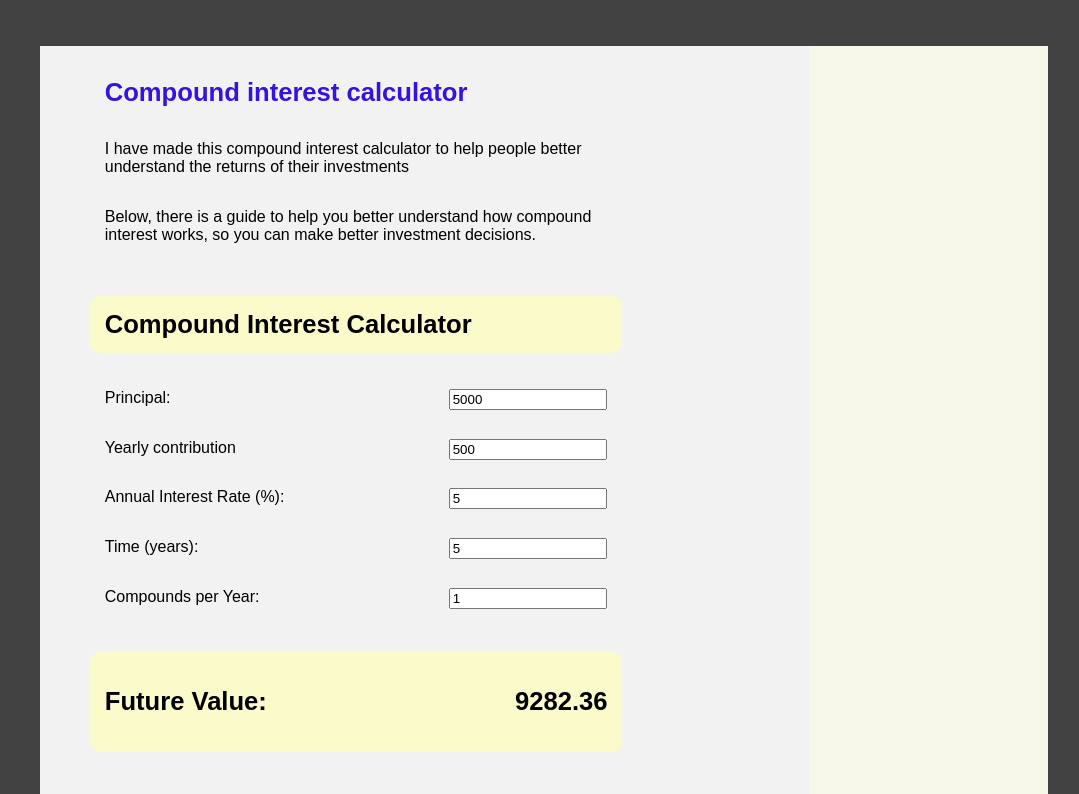
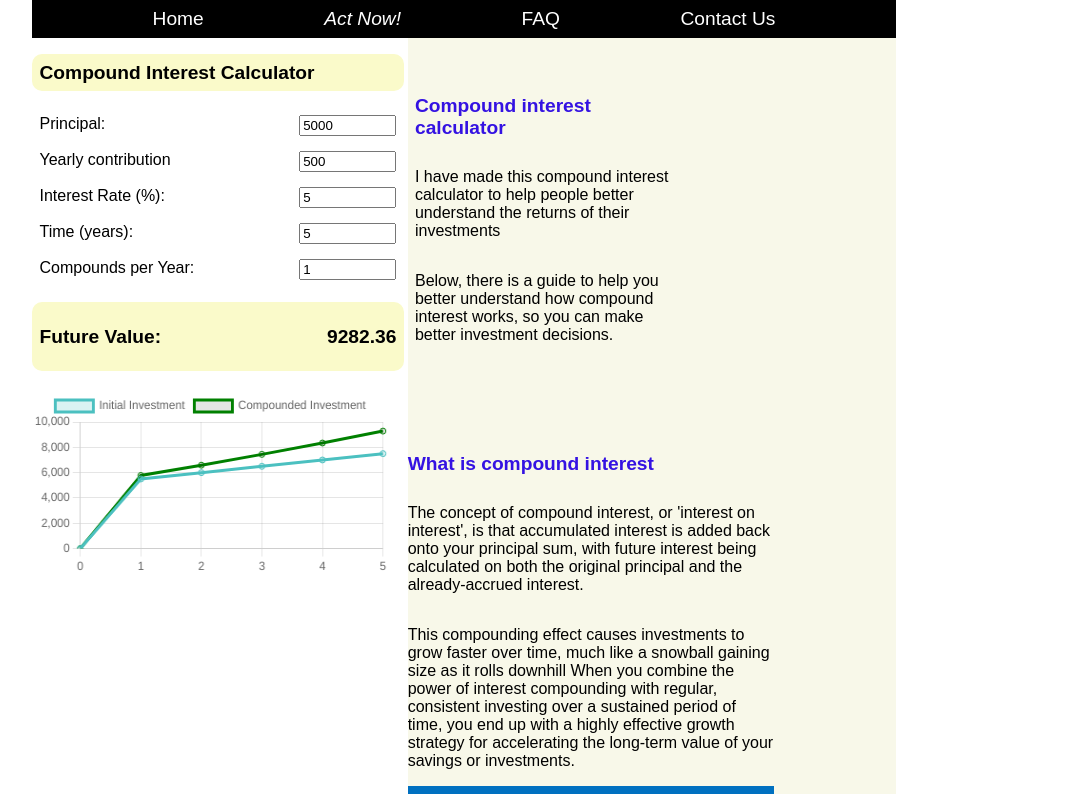
Before and after one commit to Noxtimo/compound, a React (Vite) app: page / in a window 1280 px wide. Shown: the top 794 px of the page, without its empty margins (96-1175 px from the left). Built offline with nearby package versions, Linux system fonts and the light colour scheme.

Commit message:
sixth commit

```diff
--- a/src/App.jsx
+++ b/src/App.jsx
@@ -1,6 +1,7 @@
 import Calculator from "./components/Calculator";
 import Explanation from "./components/Explanation";
 import snowball from "./images/snowball.png";
+import Header from "./components/Header";
 
 import { initializeApp } from "firebase/app";
 import { getAnalytics } from "firebase/analytics";
@@ -20,29 +21,34 @@ const analytics = getAnalytics(app);
 
 const App = () => {
   return (
+    <div className="container">
+      <Header />
       <div className="main-body">
         <div className="primary-body">
+          <Calculator />
+        </div>
+        <div className="secondary-body">
+          <div className="readings">
             <Explanation />
-        <Calculator />
-        <div className="readings">
             <div>
               <div>
                 {" "}
                 <h1>What is compound interest</h1>
                 <p>
                   {" "}
-                The concept of compound interest, or 'interest on interest', is
-                that accumulated interest is added back onto your principal sum,
-                with future interest being calculated on both the original
-                principal and the already-accrued interest.{" "}
+                  The concept of compound interest, or 'interest on interest',
+                  is that accumulated interest is added back onto your principal
+                  sum, with future interest being calculated on both the
+                  original principal and the already-accrued interest.{" "}
                 </p>
                 <p>
                   This compounding effect causes investments to grow faster over
                   time, much like a snowball gaining size as it rolls downhill
-                When you combine the power of interest compounding with regular,
-                consistent investing over a sustained period of time, you end up
-                with a highly effective growth strategy for accelerating the
-                long-term value of your savings or investments.
+                  When you combine the power of interest compounding with
+                  regular, consistent investing over a sustained period of time,
+                  you end up with a highly effective growth strategy for
+                  accelerating the long-term value of your savings or
+                  investments.
                 </p>
               </div>
 
@@ -75,7 +81,7 @@ const App = () => {
             </div>
           </div>
         </div>
-      <div className="secondary-body"></div>
+      </div>
     </div>
   );
 };
--- a/src/components/Calculator.jsx
+++ b/src/components/Calculator.jsx
@@ -64,17 +64,6 @@ const Calculator = () => {
     ],
   };
 
-  const handleSetTime = (e) => {
-    const value = +e.target.value;
-    if (value >= 1 && value <= 100) {
-      setTime(value);
-    } else {
-      // Optionally handle the case where value is outside the range
-      // You may choose to ignore or set a default value within the range
-      setTime(1); // Setting time to 1 if value is less than 1 or greater than 100
-    }
-  };
-
   const allowedKeys = [
     "Backspace",
     "Delete",
@@ -117,7 +106,7 @@ const Calculator = () => {
         </div>
 
         <div className="input-row">
-          <label>Annual Interest Rate (%):</label>
+          <label>Interest Rate (%):</label>
 
           <input
             onKeyDown={handleKeyDown}
@@ -133,10 +122,10 @@ const Calculator = () => {
 
           <input
             className="input-fields"
-            type="number"
+            type="text"
             onKeyDown={handleKeyDown}
             value={time}
-            onChange={handleSetTime}
+            onChange={(e) => setTime(+e.target.value)}
           />
         </div>
 
@@ -157,7 +146,11 @@ const Calculator = () => {
         <div className="result">
           <h2>Future Value:</h2>
 
-          <h2>{compoundInterst[compoundInterst.length - 2].toFixed(2)}</h2>
+          <h2>
+            {time < 1
+              ? initialInvestment[initialInvestment.length - 1].toFixed(2)
+              : compoundInterst[compoundInterst.length - 2].toFixed(2)}
+          </h2>
         </div>
       </div>
       <Line
--- /dev/null
+++ b/src/components/Header.jsx
@@ -0,0 +1,28 @@
+const Header = () => {
+  return (
+    <div class="nav">
+      <li>
+        <a href="#" class="nav-link">
+          Home
+        </a>
+      </li>
+      <li>
+        <a href="#" class="nav-link">
+          <em>Act Now!</em>
+        </a>
+      </li>
+      <li>
+        <a href="#" class="nav-link">
+          FAQ
+        </a>
+      </li>
+      <li>
+        <a href="#" class="nav-link">
+          Contact Us
+        </a>
+      </li>
+    </div>
+  );
+};
+
+export default Header;
--- a/src/index.css
+++ b/src/index.css
@@ -3,11 +3,8 @@
 
 
 body{
-    background-color: rgb(66, 66, 66);
     padding-left: 10%;
-    padding-right: 10%;
-    padding-bottom: 3%;
-    padding-top: 3%;
+    margin: 0;
 }
 
 *{
@@ -15,13 +12,13 @@ body{
 }
 
 h1{
-    font-size: 2vw;
+    font-size: clamp(1vw, 1.5vw, 2vw);
 }
 
 
 
 h2{
-    font-size: 2vw;
+    font-size: clamp(1vw, 1.5vw, 2vw);
 }
 
 p, label{
@@ -36,36 +33,37 @@ button{
 }
 
 .main-body{
-    background-color: #f2f2f2;
+    margin: 0;
     display: flex;
     height: 300rem;
-    padding-left: 5%;
+    width: 75%;
 
 
 }
 
 .primary-body{
-    width: 75%;
+    width: 50%;
     display: flex;
     flex-direction: column;
 }
 
 .secondary-body{
     background-color: rgb(248, 248, 233);
-    width: 25%;
+    width: 65%;
     height: 100%;
 }
 
 
 .input-row{
-    width: 70%;
+    width: 95%;
     display: flex;
     justify-content: space-between;
     padding: 2%;
 }
 
 .input-fields{
-    width: 30%;
+    width: 25%;
+    min-width: 25%;
     height: 5%;
 }
 
@@ -87,7 +85,7 @@ button{
     display: flex;
     justify-content: space-between;
     align-items: center;
-    width: 70%;
+    width: 95%;
     background-color: rgb(250, 250, 202);
     border-radius: 10px;
     padding: 2%;
@@ -104,10 +102,9 @@ button{
 }
 
 .my-chart{
-    width: 75% !important;
+    width: 95% !important;
     margin-top: 5%;
 }
-
 
 
 
@@ -141,3 +138,41 @@ button{
     padding: 5%;
     border: 5px solid green;
 }
+
+
+.nav{
+    width: 75%;
+    justify-content: space-evenly;
+    background-color: black;
+    display: flex;
+    height: 3vw;
+    align-items: center;
+}
+
+.nav li {
+    list-style: none;
+    font-size: clamp(1vw, 1.5vw, 2vw);
+
+  }
+
+  /* :hover allows you change the background color of the nav items when you mouse over them. Play around with the transition value to change the speed of the hover transition. */
+  .nav li:hover {
+    background: red;
+    transition: background .3s;
+  }
+
+
+
+  /* This rule is applied to the link <a> tag. It lets you turn off the link underline and set the link text color. */
+  .nav-link {
+    color: #fff;
+    text-decoration: none;
+  }
+
+
+  .container{
+    display: flex;
+    flex-direction: column;
+    width: 100%;
+
+}
```
Also changed, not shown: 1 other file (tests, documents, lock files or other folders). Lines whose indentation alone changed are shown as unchanged.
